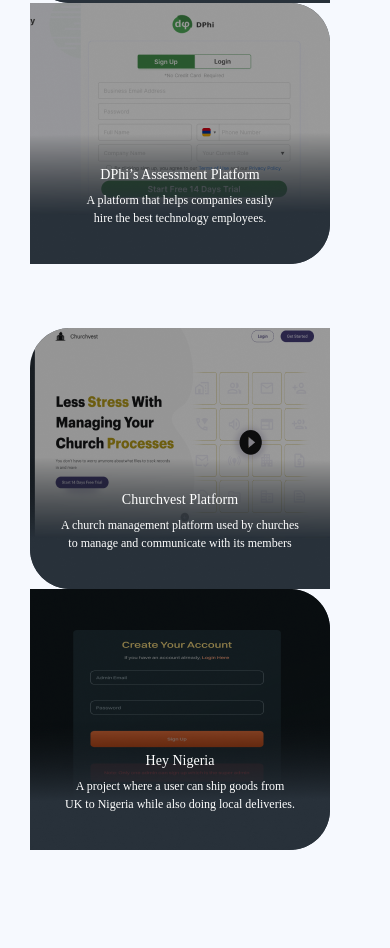
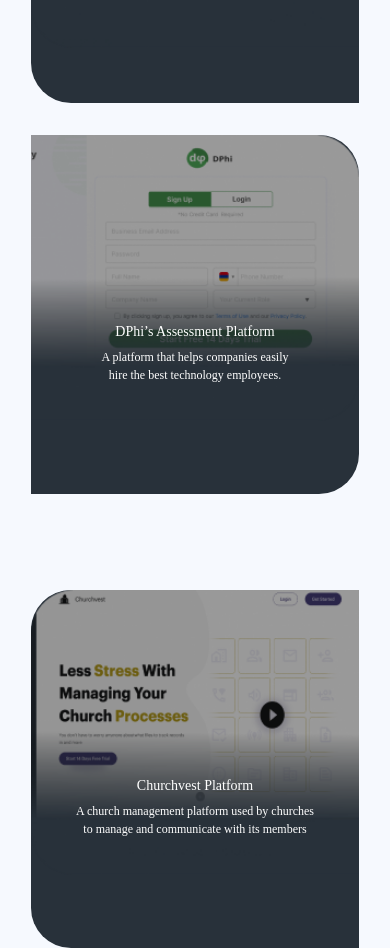
Before and after one commit to jhosuer/profile, a plain HTML site: page myworks.html in a window 390 px wide. Shown: the part 645-1593 px from the top of the page. Before the commit the page ends 1571 px from the top, so only its background shows below. Drawn offline with nearby package versions, Linux system fonts and the light colour scheme; a web font is replaced by a local one.

Commit message:
responsive work section

```diff
--- a/css/myworks.css
+++ b/css/myworks.css
@@ -1,86 +1,94 @@
 @import 'main.css';
 
-html,body {
-	background-color: #F6F9FE;
+html,
+body {
+  background-color: #f6f9fe;
 }
 section {
-	padding:  76px 0px;
+  padding: 76px 0px;
 }
 
 h2 {
   color: #504382;
 }
 
-p, .header-text, .header-span {
-	color:  #435261;
+p,
+.header-text,
+.header-span {
+  color: #435261;
 }
 
 .work-2 {
-	margin-top:  64px;
+  margin-top: 64px;
 }
 
 .landing-page {
-	height: 261px;
-	width: 300px;
+  /* height: 261px;
+	width: 300px; */
   border-radius: 40px 0px 0px 40px;
-	background-color:  #28313A;
+  background-color: #28313a;
   text-align: center;
-
 }
 .landing-page p {
-	position:  relative;
+  position: relative;
   bottom: 100px;
-	color:  #fff;
+  color: #fff;
 }
 .assess-page {
-	height: 261px;
-	width: 300px;
+  /* height: 261px;
+	width: 300px; */
   border-radius: 0px 40px 40px 0px;
-	background-color:  #28313A;
+  background-color: #28313a;
   text-align: center;
-
 }
 .assess-page p {
-	position:  relative;
+  position: relative;
   bottom: 100px;
-	color:  #fff;
+  color: #fff;
 }
 .churchvest {
-	height: 261px;
-	width: 300px;
+  /* height: 261px;
+	width: 300px; */
   border-radius: 40px 0px 0px 40px;
-	background-color:  #28313A;
+  background-color: #28313a;
   text-align: center;
-
 }
 .churchvest p {
-	position:  relative;
+  position: relative;
   bottom: 100px;
-	color:  #fff;
+  color: #fff;
 }
 
-.churchvest:hover {
+.hey {
+  /* height: 261px;
+  width: 300px; */
+  border-radius: 0px 40px 40px 0px;
+  background-color: #28313a;
+  text-align: center;
+}
+.projects {
+  height: 100%;
+}
+
+.projects:hover {
   box-shadow: 0px 16px 32px rgba(80, 57, 163, 0.6);
 }
-.hey {
-	height: 261px;
-	width: 300px;
-	border-radius: 0px 40px 40px 0px;
-	background-color:  #28313A;
-	text-align: center;
 
+.projects img {
+  width: 100%;
 }
 .hey p {
-	position:  relative;
+  position: relative;
   bottom: 100px;
-	color:  #fff;
+  color: #fff;
 }
 .text-description {
-	margin-top:  11px;
+  margin-top: 11px;
 }
 
-.work-1 a, .work-2 a {
-	text-decoration:  none;
+.work-1 a,
+.work-2 a {
+  text-decoration: none;
 }
 .work-1 a:hover {
   box-shadow: 0px 16px 32px rgba(80, 57, 163, 0.6);
@@ -91,7 +99,32 @@
 
 }*/
 
-.work-1 p:last-child, .work-2 p:last-child {
-	font-size:  12px;
+.work-1 p:last-child,
+.work-2 p:last-child {
+  font-size: 12px;
   bottom: 110px;
 }
+@media screen and (max-width: 767px) {
+  .main_wrapper {
+    padding: 0 3rem;
+  }
+  .header-text {
+    max-width: none;
+  }
+  .text-description {
+    margin-bottom: 2rem;
+    margin-top: 0;
+  }
+  .projects {
+    margin-bottom: 2rem;
+  }
+  .project-link {
+    display: block;
+    margin-bottom: 1rem;
+  }
+}
+@media screen and (max-width: 425px) {
+  .main_wrapper {
+    padding: 0 1rem;
+  }
+}
--- a/myworks.html
+++ b/myworks.html
@@ -14,7 +14,7 @@
 
 <body>
 	<section class="container-fluid">
-		<div class="row">
+		<div class="row main_wrapper">
 			<div class="col-md-5 text-description">
 				<p>Brief Description</p>
 				<h2>My Works</h2>
@@ -28,11 +28,10 @@
 				</p>
 			</div>
 			<div class="col-md-7">
-				<div class="container-fluid">
 				<div class="row work-1">
 					<div class='col-md-6'>
-							<a href="landingpages.html">
-								<div class="landing-page">
+						<a href="landingpages.html" class="project-link">
+							<div class="landing-page projects">
 								<div>
 									<img src="img/landing-page-overlay.png">
 									<p>DPhi’s Landing Pages</p>
@@ -43,8 +42,8 @@
 
 					</div>
 					<div class='col-md-6'>
-							<a href="dphiassess.html">
-								<div class="assess-page">
+						<a href="dphiassess.html" class="project-link">
+							<div class="assess-page projects">
 								<div>
 									<img src="img/assess-overlay.png">
 									<p>DPhi’s Assessment Platform</p>
@@ -57,8 +56,8 @@
 				</div>
 				<div class="row work-2">
 					<div class='col-md-6'>
-							<a href="churchvest.html">
-								<div class="churchvest">
+						<a href="churchvest.html" class="project-link">
+							<div class="churchvest projects">
 								<div>
 									<img src="img/churchvest-overlay.png">
 									<p>Churchvest Platform</p>
@@ -70,8 +69,8 @@
 
 					</div>
 					<div class='col-md-6'>
-							<a href="heynigeria.html">
-								<div class="hey">
+						<a href="heynigeria.html" class="project-link">
+							<div class="hey projects">
 								<div>
 									<img src="img/hey-overlay.png">
 									<p>Hey Nigeria</p>
@@ -84,7 +83,6 @@
 				</div>
 			</div>
 		</div>
-		</div>
 	</section>
 </body>
 
```
Lines whose indentation alone changed are shown as unchanged.
